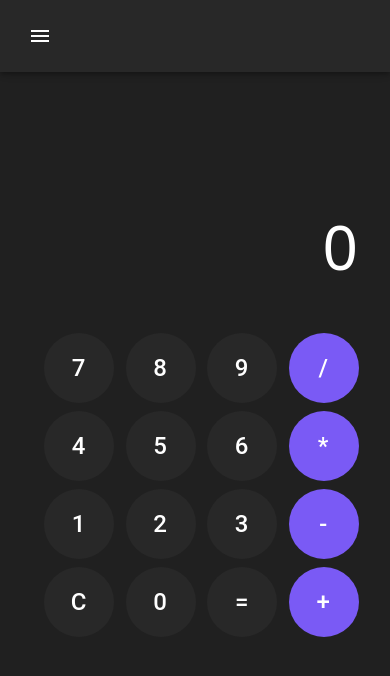
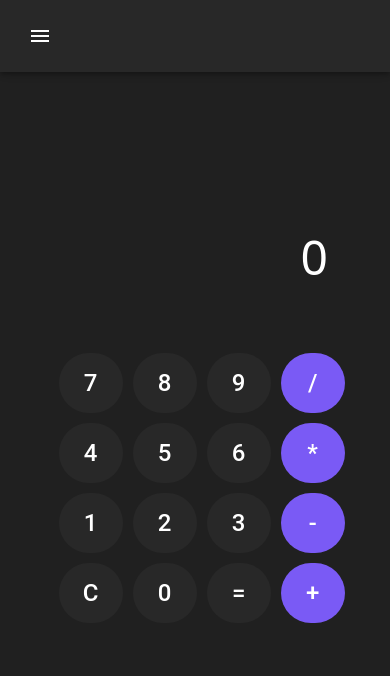
Before and after one commit to JiraldLaurea/ReactJSCalusay, a React (Vite) app: page /calculator in a window 390 px wide. Shown: the top 676 px of the page. Built offline with nearby package versions, Linux system fonts and the light colour scheme.

Commit message:
general update 2

```diff
--- a/src/index.css
+++ b/src/index.css
@@ -70,10 +70,21 @@ body {
 }
 
 .hobbiesHobbyPlayer {
-    margin-top: 24px !important; /* Set your desired background color for the ReactPlayer component */
+    margin-top: 24px !important;
 }
 
 /* CALCULATOR */
+
+.calcContainer {
+    max-width: 430px;
+}
+
+.calcGridContainer {
+    display: grid;
+    grid-template-columns: auto auto auto auto;
+    row-gap: 10px;
+    column-gap: 10px;
+}
 
 .calcTextField {
     width: 100%;
@@ -81,6 +92,13 @@ body {
     font-size: 62px !important;
     text-align: right !important;
     margin-bottom: 0;
+    padding-right: 15px;
+}
+
+.calcCol {
+    display: flex !important;
+    align-items: center !important;
+    justify-content: center !important;
 }
 
 .calcErrorText {
@@ -89,29 +107,27 @@ body {
     color: rgb(255, 82, 82);
     text-align: center;
     visibility: hidden;
+    background-color: #282828 !important;
+    padding: 10px 0 10px;
+    border-radius: 5px;
 }
 
 .calcErrorTextTriggered {
     visibility: visible;
 }
 
-.calcButton {
+.calcButtons {
     background-color: #282828 !important;
     border-radius: 100px !important;
-    width: 70px !important;
-    height: 70px !important;
+    width: 100% !important;
+    max-width: 80px;
+    height: 80px !important;
     font-size: 24px !important;
     color: white !important;
 }
 
-.calcButtonSpecial {
+.calcButtonsSpecial {
     background-color: #7a5af5 !important;
-}
-
-.cardItemTitle {
-    display: flex;
-    align-items: center;
-    margin-bottom: 16px;
 }
 
 /* JSON */
@@ -122,7 +138,24 @@ body {
     color: white !important;
 }
 
+.jsonCardTitle {
+    display: flex;
+    align-items: center;
+    margin-bottom: 16px;
+}
+
+/* Change various interface if screen width is below 1150px */
+
 @media screen and (max-width: 1150px) {
+    /* General */
+
+    .customButton {
+        width: 100%;
+        margin-bottom: 24px !important;
+    }
+
+    /* Hobbies */
+
     .hobbiesHobby {
         display: flex;
         flex-direction: column;
@@ -133,11 +166,24 @@ body {
         width: 100% !important;
         height: initial;
     }
-    .customButton {
-        width: 100%;
+    .hobbiesHobbyPlayer {
         margin-bottom: 24px !important;
     }
-    .hobbiesHobbyPlayer {
-        margin-bottom: 24px !important; /* Set your desired background color for the ReactPlayer component */
+}
+
+/* Change calculator size when the screen is below 600px */
+
+@media screen and (max-width: 600px) {
+    /* Calculator */
+
+    .calcContainer {
+        max-width: 320px;
+    }
+    .calcButtons {
+        max-width: 60px !important;
+        height: 60px !important;
+    }
+    .calcTextField {
+        font-size: 48px !important;
     }
 }
--- a/src/pages/Calculator.tsx
+++ b/src/pages/Calculator.tsx
@@ -72,8 +72,8 @@ export default function Calculator() {
 
     return (
         <Container
-            style={{ maxWidth: "350px" }}
-            className="d-flex flex-column align-items-center justify-content-center vh-100"
+            fluid
+            className="calcContainer d-flex flex-column align-items-center justify-content-center vh-100"
         >
             <p className="calcTextField">{expression}</p>
 
@@ -85,15 +85,15 @@ export default function Calculator() {
                 <small>Invalid expression: Ends with an operator.</small>
             </div>
 
-            <Container className="calcContainer">
-                <Row className="justify-content-center">
+            <Container fluid>
+                <div className="calcGridContainer">
                     {buttonLayout.map((btnValue, index) => (
-                        <Col key={index} xs={3} className="mb-2">
+                        <div key={index} className="calcCol">
                             <Button
                                 tabIndex={-1}
                                 className={`${
-                                    (index + 1) % 4 === 0 && "calcButtonSpecial"
-                                } calcButton`}
+                                    (index + 1) % 4 === 0 && "calcButtonsSpecial"
+                                } calcButtons`}
                                 onClick={() => {
                                     if (btnValue === "=") {
                                         handleEvaluate();
@@ -118,9 +118,9 @@ export default function Calculator() {
                             >
                                 {btnValue}
                             </Button>
-                        </Col>
+                        </div>
                     ))}
-                </Row>
+                </div>
             </Container>
         </Container>
     );
```
